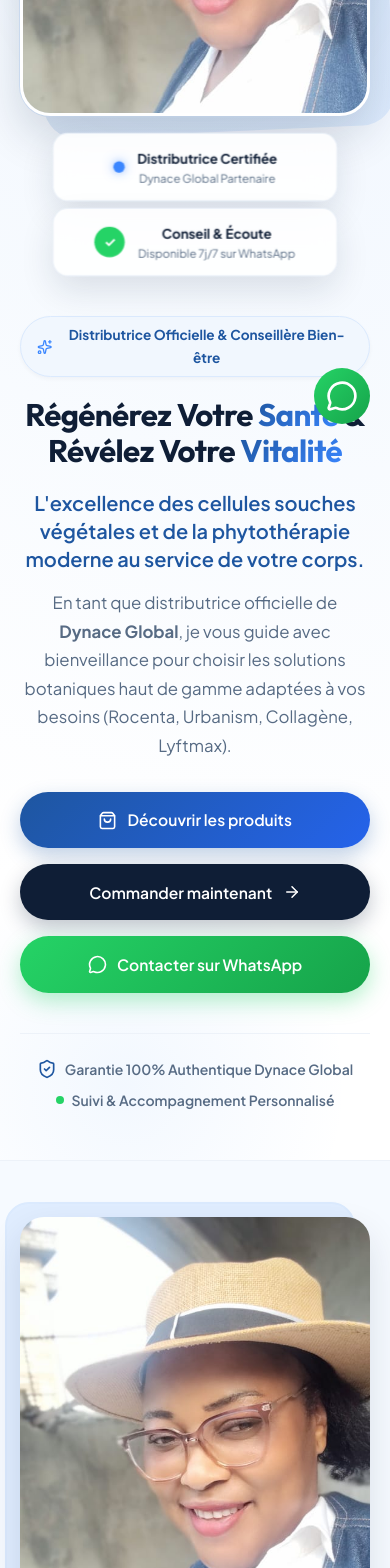
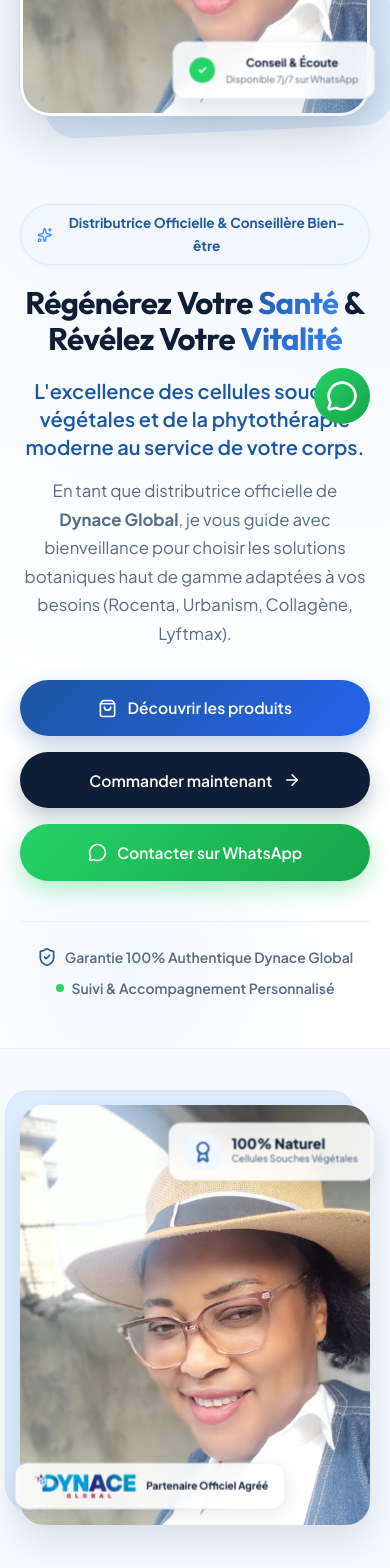
Before and after one commit to joumefio/profil-client1, a React (Vite) app: page / in a window 390 px wide. Shown: the part 400-1968 px from the top of the page. Built offline with nearby package versions, Linux system fonts and the light colour scheme.

Commit message:
fix: remettre les badges sur la photo comme sur PC (réduit et dans les coins)

```diff
--- a/src/components/sections/About.css
+++ b/src/components/sections/About.css
@@ -228,34 +228,35 @@
   }
 
   .about-photo-wrapper {
-    margin-bottom: 9rem; /* Plus d'espace pour les deux badges en dessous */
+    margin-bottom: 2rem;
   }
 
   .about-badge-experience,
   .about-partner-card {
     display: flex;
-    transform: scale(0.95);
+    transform: scale(0.8);
     z-index: 10;
-    width: 90%;
-    max-width: 300px;
-    margin: 0 auto;
-    justify-content: center;
+    width: auto;
+    max-width: none;
+    margin: 0;
   }
 
   .about-badge-experience {
     bottom: auto;
-    top: 100%;
-    margin-top: 15px;
-    right: 0;
-    left: 0;
+    top: 10px;
+    right: -5px;
+    left: auto;
+    margin-top: 0;
+    transform-origin: right center;
   }
 
   .about-partner-card {
-    bottom: auto;
-    top: 100%;
-    margin-top: 90px;
-    left: 0;
-    right: 0;
+    top: auto;
+    bottom: 10px;
+    right: auto;
+    left: -5px;
+    margin-top: 0;
+    transform-origin: left center;
   }
 
   .about-photo {
--- a/src/components/sections/Hero.css
+++ b/src/components/sections/Hero.css
@@ -330,32 +330,33 @@
   }
 
   .hero-photo-frame {
-    margin-bottom: 9rem; /* Plus d'espace pour les deux badges en dessous */
+    margin-bottom: 2rem;
   }
 
   .floating-badge {
     display: flex;
-    transform: scale(0.95);
-    width: 90%;
-    max-width: 300px;
-    margin: 0 auto;
-    justify-content: center;
+    transform: scale(0.8);
+    transform-origin: left center;
+    width: auto;
+    max-width: none;
+    margin: 0;
   }
 
   .badge-top {
     bottom: auto;
-    top: 100%;
-    margin-top: 15px;
-    left: 0;
-    right: 0;
+    top: 10px;
+    left: -5px;
+    right: auto;
+    margin-top: 0;
   }
 
   .badge-bottom {
-    bottom: auto;
-    top: 100%;
-    margin-top: 90px;
-    left: 0;
-    right: 0;
+    top: auto;
+    bottom: 10px;
+    left: auto;
+    right: -5px;
+    margin-top: 0;
+    transform-origin: right center;
   }
 
   .hero-photo {
```
